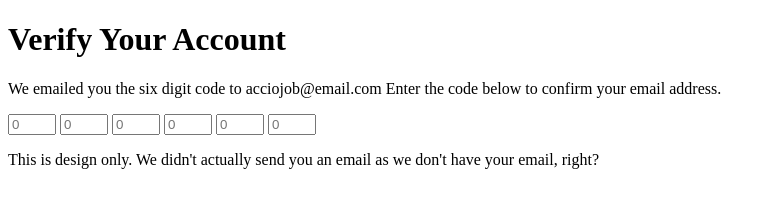
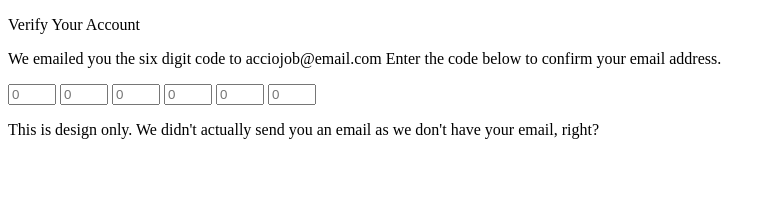
Before and after one commit to acciojob/OTP-KowshikaK10, a website: page main.html in a window 1280 px wide. Shown: the whole page, without its empty margins (0-776 px from the left). Drawn offline with Linux system fonts and the light colour scheme.

Commit message:
created a submission

```diff
--- a/main.html
+++ b/main.html
@@ -11,16 +11,16 @@
     <script type="text/javascript" src="./script.js">
 </script>
 <div class="container">
-		<h1 id="verification_heading">Verify Your Account</h1>
+		<p id="verification_heading">Verify Your Account</p>
 		<p id="verification_subtext">We emailed you the six digit code to acciojob@email.com
 			Enter the code below to confirm your email address.</p>
 		<div class="code-container">
-			<input type="number" class="code" id="code-1" placeholder="0" min="0" max="9" required>
+			<input type="number" class="code" id="code-1" placeholder="0" min="0" max="9"  required>
 			<input type="number" class="code" id="code-2" placeholder="0" min="0" max="9" required>
-			<input type="number" class="code" id="code-3"placeholder="0" min="0" max="9" required>
-			<input type="number" class="code" id="code-4"placeholder="0" min="0" max="9" required>
-			<input type="number" class="code" id="code-5"placeholder="0" min="0" max="9" required>
-			<input type="number" class="code" id="code-6"placeholder="0" min="0" max="9" required>
+			<input type="number" class="code" id="code-3" placeholder="0" min="0" max="9" required>
+			<input type="number" class="code" id="code-4" placeholder="0" min="0" max="9" required>
+			<input type="number" class="code" id="code-5" placeholder="0" min="0" max="9" required>
+			<input type="number" class="code" id="code-6" placeholder="0" min="0" max="9" required>
 		</div>
 		<p>This is design only. We didn't actually send you an email as we don't have your email, right?</p>
 	</div>
--- a/script.js
+++ b/script.js
@@ -1,5 +1,4 @@
 const codes = document.querySelectorAll(".code")
-codes[0].focus()
 codes.forEach((code,index)=>{
     code.addEventListener("keydown",(e)=>{
         const keyPressed = e.key
```
